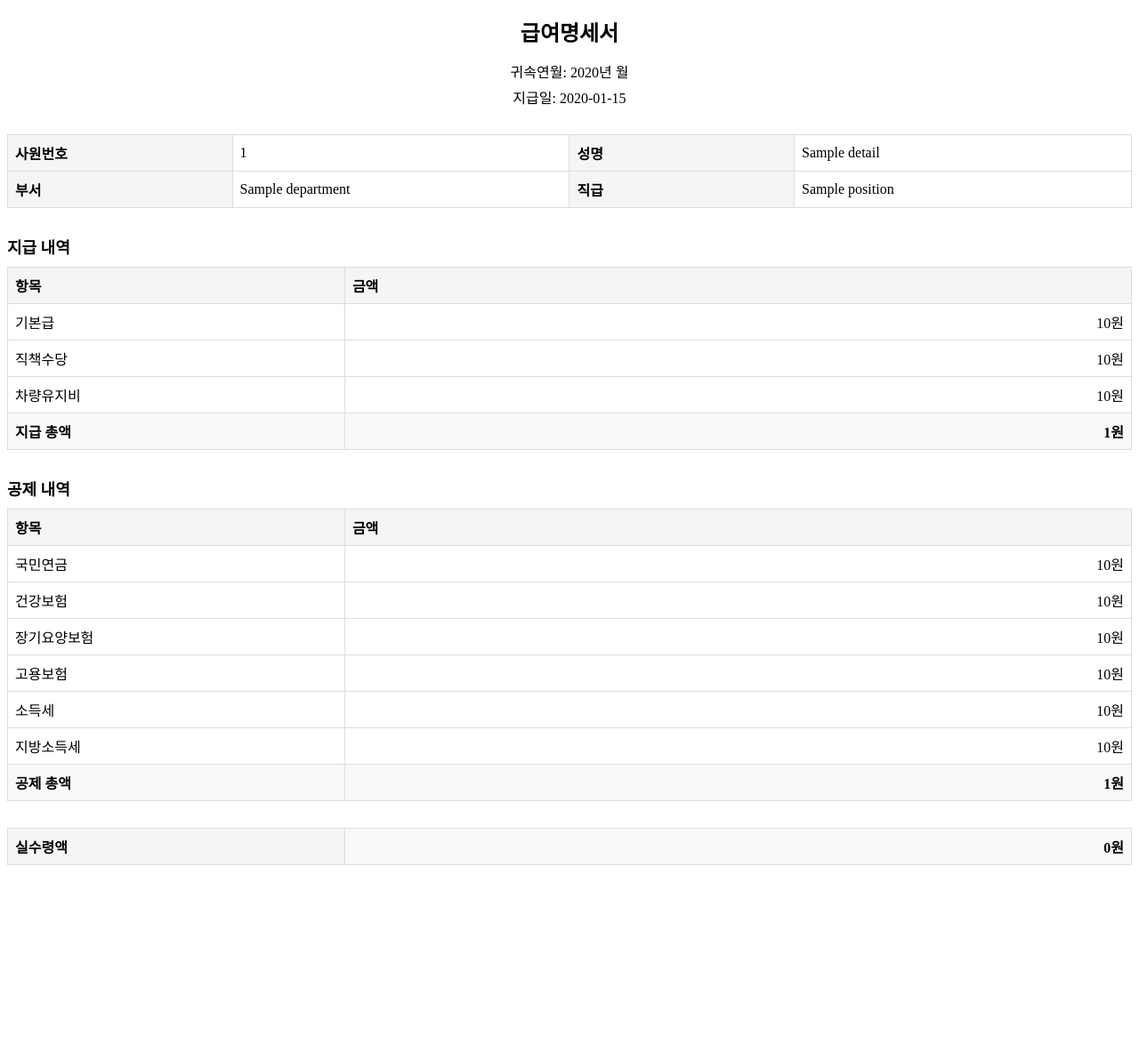
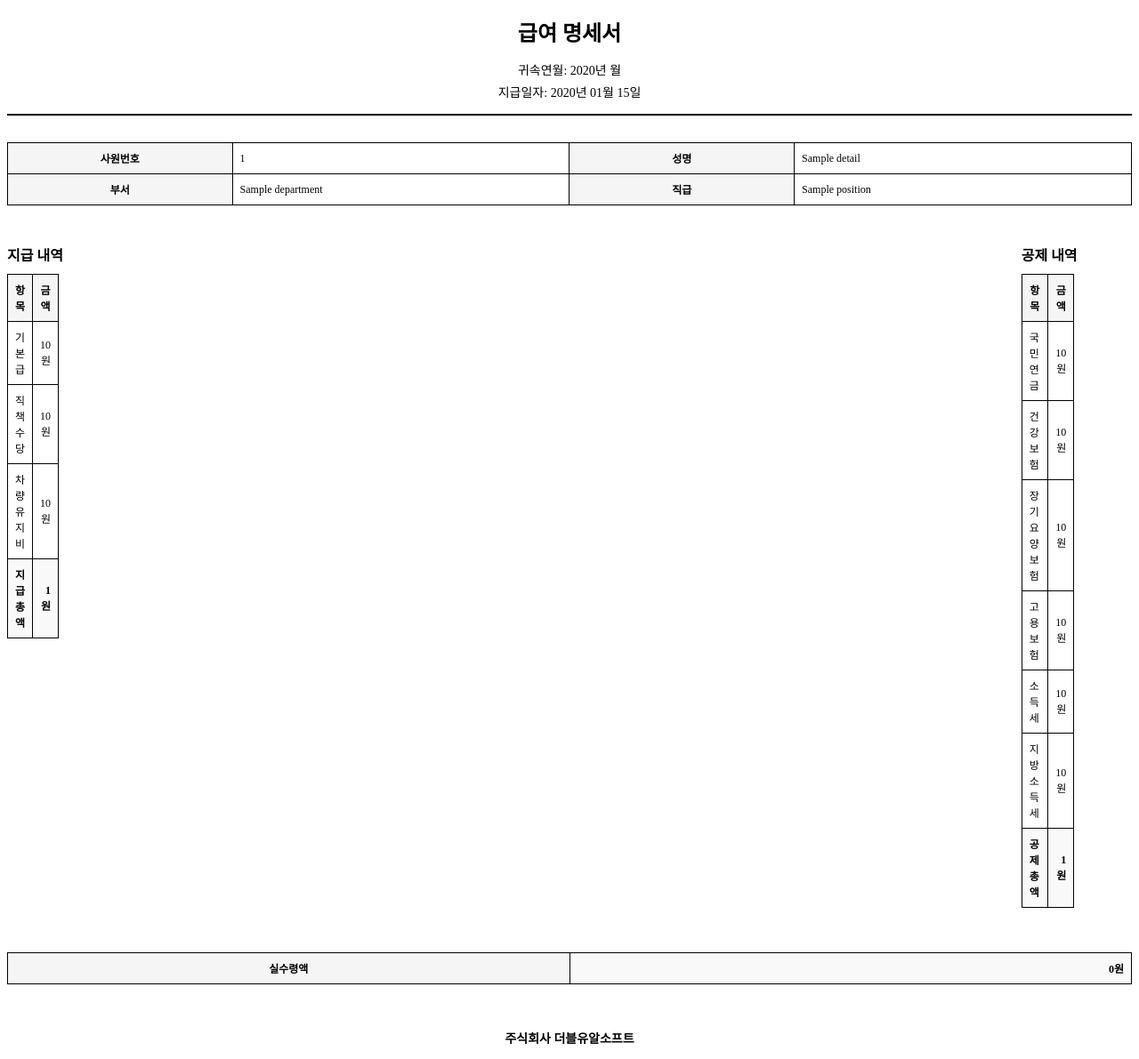
Before and after one commit to hichang4u/autopay, a Python web app: template app/templates/payroll/payroll_pdf.html in a window 1280 px wide. Shown: the whole page at 89% size. Before the commit the page ends 973 px from the top, so only its background shows below. Run offline with Jinja, Linux system fonts and the light colour scheme; the template is opened without the code that fills it: most values are stand-ins (such as "Sample title", 1, 10 or a date in 2020).

Commit message:
버그 수정

```diff
--- a/app/templates/payroll/payroll_pdf.html
+++ b/app/templates/payroll/payroll_pdf.html
@@ -10,18 +10,22 @@
             margin: 0;
             padding: 20px;
             color: #333;
+            font-size: 12px;
         }
         .header {
             text-align: center;
             margin-bottom: 30px;
+            border-bottom: 2px solid #000;
+            padding-bottom: 10px;
         }
         .header h1 {
             font-size: 24px;
             margin: 0;
             padding: 10px 0;
+            font-weight: bold;
         }
         .header p {
-            font-size: 16px;
+            font-size: 14px;
             margin: 5px 0;
         }
         table {
@@ -30,13 +34,15 @@
             margin-bottom: 20px;
         }
         th, td {
-            border: 1px solid #ddd;
+            border: 1px solid #000;
             padding: 8px;
             text-align: left;
+            font-size: 12px;
         }
         th {
             background-color: #f5f5f5;
             font-weight: bold;
+            text-align: center;
         }
         .amount {
             text-align: right;
@@ -49,16 +55,31 @@
             margin-bottom: 30px;
         }
         .section h2 {
-            font-size: 18px;
+            font-size: 16px;
             margin-bottom: 10px;
+            font-weight: bold;
+        }
+        .payment-section {
+            display: flex;
+            justify-content: space-between;
+            gap: 20px;
+        }
+        .payment-section table {
+            width: 48%;
+        }
+        .company-info {
+            text-align: center;
+            margin-top: 50px;
+            font-size: 14px;
+            font-weight: bold;
         }
     </style>
 </head>
 <body>
     <div class="header">
-        <h1>급여명세서</h1>
+        <h1>급여 명세서</h1>
         <p>귀속연월: {{ record.pay_year_month[:4] }}년 {{ record.pay_year_month[5:] }}월</p>
-        <p>지급일: {{ record.payment_date.strftime('%Y-%m-%d') }}</p>
+        <p>지급일자: {{ record.payment_date.strftime('%Y년 %m월 %d일') }}</p>
     </div>
 
     <div class="section">
@@ -78,12 +99,13 @@
         </table>
     </div>
 
+    <div class="payment-section">
         <div class="section">
             <h2>지급 내역</h2>
             <table>
                 <tr>
-                <th width="30%">항목</th>
-                <th width="70%">금액</th>
+                    <th width="50%">항목</th>
+                    <th width="50%">금액</th>
                 </tr>
                 <tr>
                     <td>기본급</td>
@@ -108,8 +130,8 @@
             <h2>공제 내역</h2>
             <table>
                 <tr>
-                <th width="30%">항목</th>
-                <th width="70%">금액</th>
+                    <th width="50%">항목</th>
+                    <th width="50%">금액</th>
                 </tr>
                 <tr>
                     <td>국민연금</td>
@@ -141,14 +163,19 @@
                 </tr>
             </table>
         </div>
+    </div>
 
     <div class="section">
         <table>
             <tr class="total">
-                <th width="30%">실수령액</th>
-                <td width="70%" class="amount">{{ "{:,}".format(detail.total_payment - detail.total_deduction) }}원</td>
+                <th width="50%">실수령액</th>
+                <td width="50%" class="amount">{{ "{:,}".format(detail.total_payment - detail.total_deduction) }}원</td>
             </tr>
         </table>
     </div>
+
+    <div class="company-info">
+        <p>주식회사 더블유알소프트</p>
+    </div>
 </body>
 </html>
```
Also changed, not shown: app/routes/payroll.py (+11 -5 lines), app/templates/payroll/payroll.html (+13 -20 lines), 1 other file. Lines whose indentation alone changed are shown as unchanged.
